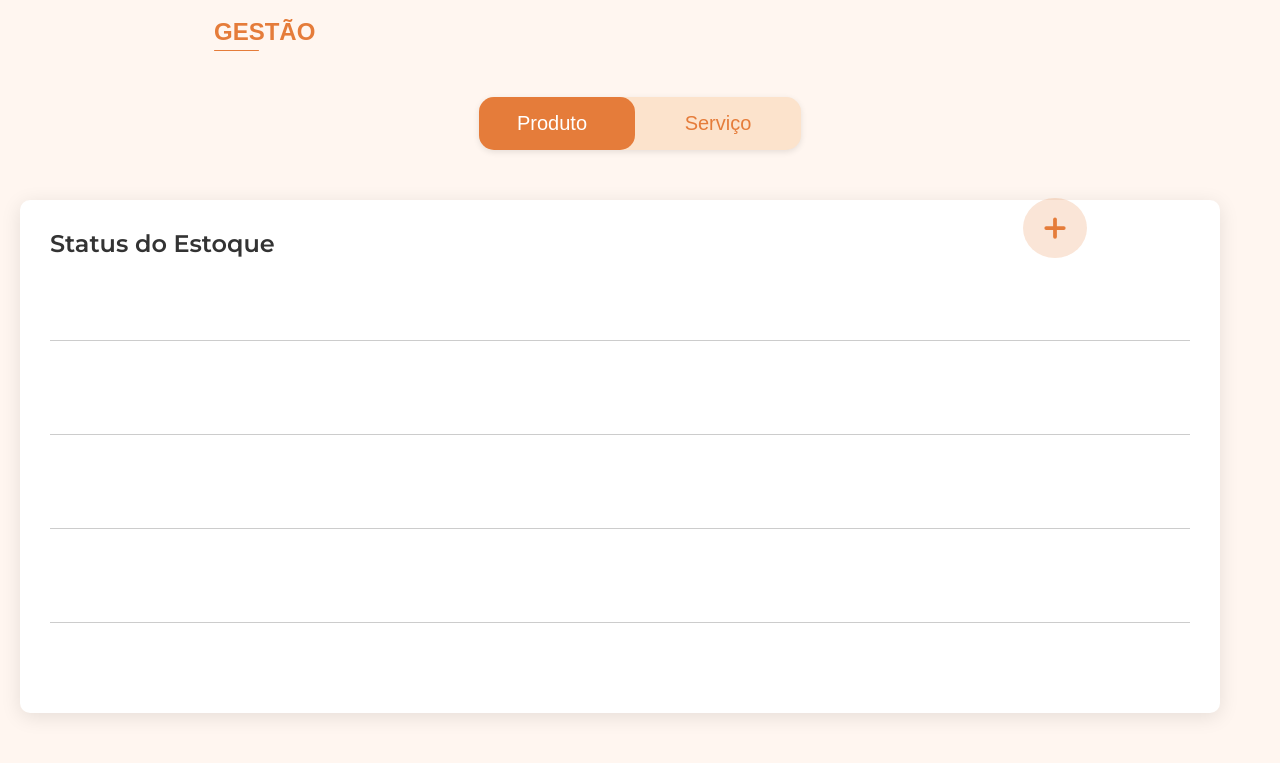
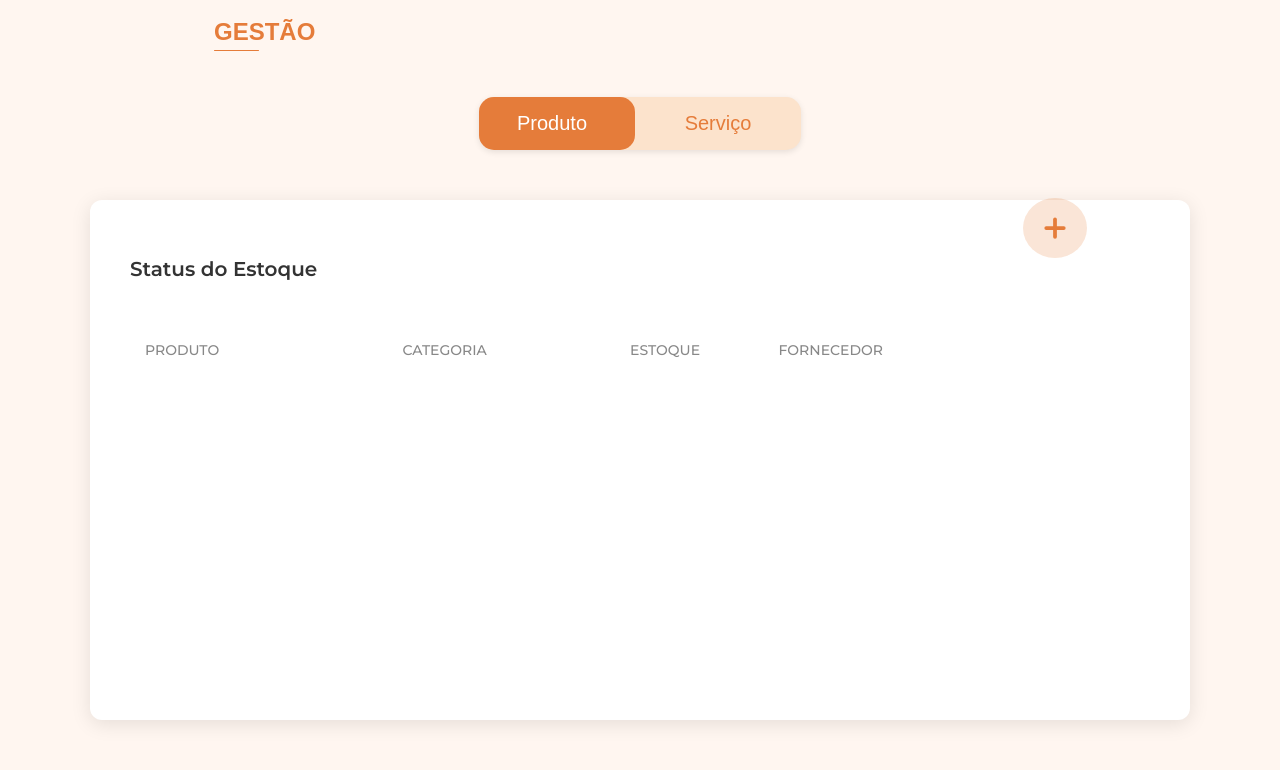
Before and after one commit to biancavaz/ProjetoFinal-Fluxee, a Flask app: page /gestao/ in a window 1280 px wide. Shown: the part 152-922 px from the top of the page. Run offline with Flask 3, Linux system fonts and the light colour scheme; the visitor is signed in with stand-in values (Sample User, id 1); data that the repository does not hold is empty.

Commit message:
consegui fazer puxar os dados.
a pag de produto esta puxando os dados, falta só estilizar

```diff
--- a/app/static/css/home.css
+++ b/app/static/css/home.css
@@ -234,165 +234,6 @@ a.card {
 
 
 
-
-
-
-
-/* Container principal: box + botão lado a lado */
-.gestao-container {
-    display: flex;
-    justify-content: center;   /* centraliza horizontalmente */
-    align-items: flex-start;   /* alinha topo da box e botão */
-    gap: 20px;                 /* distância fixa entre box e botão */
-    padding: 50px 20px;
-    box-sizing: border-box;
-    flex-wrap: nowrap;          /* importante: NÃO empilha na horizontal */
-}
-
-/* Box branca responsiva */
-.gestao-box {
-    flex: 0 0 1493px;          /* largura fixa da box */
-    height: 513px;             /* altura fixa */
-    background-color: #fff;
-    border-radius: 10px;
-    box-shadow: 0 4px 20px rgba(0,0,0,0.1);
-    padding: 30px;
-    display: flex;
-    flex-direction: column;
-    box-sizing: border-box;
-}
-
-/* Botão ao lado da box */
-.gestao-botao {
-    flex: 0 0 auto;           /* mantém largura do botão */
-    display: flex;
-    flex-direction: column;
-    justify-content: flex-start;
-    margin-top: 0;            /* alinhado ao topo da box */
-}
-
-.gestao-box-title {
-    font-size: 20px;        /* tamanho da fonte */
-    font-weight: 800;       /* mais destacado */
-    /* top: 22px; */
-    margin-left: 18px;
-    margin-bottom: 20px;    /* distância do título para o conteúdo da box */
-    text-align: left;       /* alinhamento do texto */
-    color: #333;            /* cor do texto */
-    line-height: 1.2;       /* altura da linha para melhor leitura */
-}
-
-
-
-
-
-/* Título da box */
-.gestao-box-title {
-    font-size: 24px;
-    font-weight: 600;
-    margin: 0; /* remove margem padrão */
-    padding-bottom: 0;
-}
-
-/* Linhas dentro da box */
-.gestao-linha {
-    border-bottom: 1px solid #ccc; /* cria a linha */
-    position: relative;
-}
-
-/* Espaçamento da primeira linha em relação ao título */
-.gestao-linha:first-of-type {
-    margin-top: 81px; /* distância do título */
-}
-
-/* Espaçamento das linhas seguintes */
-.gestao-linha + .gestao-linha {
-    margin-top: 93px; /* distância entre linhas */
-}
-
-/* Informação centralizada sobre a linha */
-.linha-info {
-    position: absolute;
-    top: 50%;             /* centraliza verticalmente na linha */
-    left: 50%;            /* centraliza horizontalmente */
-    transform: translate(-50%, -50%);
-    background-color: #fff; /* opcional: para "cobrir" a linha */
-    padding: 0 10px;        /* espaçamento horizontal */
-    font-size: 16px;
-    font-weight: 500;
-    color: #333;
-}
-
-
-
-
-
-
-
-
-
-
-/* ===== RESPONSIVIDADE ===== */
-
-/* Telas médias (laptops) */
-@media (max-width: 1600px) {
-    .gestao-container {
-        justify-content: flex-start; /* mantém alinhamento */
-    }
-
-    .gestao-box {
-        flex: 0 0 1200px;
-    }
-}
-
-/* Telas pequenas (tablets) */
-@media (max-width: 1024px) {
-    .gestao-container {
-        flex-direction: column; /* empilha box e botão */
-        align-items: center;
-    }
-
-    .gestao-box {
-        width: 100%;
-        max-width: 90%;
-        height: auto;
-    }
-
-    .gestao-botao {
-        margin-top: 20px; /* distância vertical quando empilhado */
-    }
-}
-
-/* Telas muito pequenas (celulares) */
-@media (max-width: 768px) {
-    .gestao-box {
-        width: 100%;
-        max-width: 95%;
-        height: auto;
-        padding: 20px;
-    }
-}
-
-
-
-
-
-
-
-
-
-
-
-
-
-
-
-
-
-
-
-
-
 /* ======== RESPONSIVIDADE ======== */
 
 /* Telas médias (tablets) */
@@ -446,3 +287,163 @@ a.card {
         border-radius: 0;
     }
 }
+
+
+
+/* ============================
+   GESTÃO – LAYOUT GERAL
+   ============================ */
+
+   .gestao-container {
+    display: flex;
+    justify-content: center;
+    align-items: flex-start;
+    gap: 50px;
+    padding: 50px 0;
+}
+
+/* Box branca */
+.gestao-box {
+    width: 1500px;
+    height: 520px;
+    background: #fff;
+    border-radius: 12px;
+    box-shadow: 0 4px 20px rgba(0,0,0,0.1);
+    padding: 40px;
+    box-sizing: border-box;
+}
+
+/* Título */
+.gestao-box-title {
+    font-size: 20px;
+    font-weight: 600;
+    margin-bottom: 50px;
+    color: #333;
+}
+
+/* Linha da tabela */
+.gestao-linha {
+    width: 100%;
+    height: 1px;
+    background: #ccc;
+    margin-bottom: 90px;
+    position: relative;
+}
+
+/* Remove margem da última */
+.gestao-linha:last-of-type {
+    margin-bottom: 0;
+}
+
+/* Texto sobre a linha */
+.linha-info {
+    position: absolute;
+    top: 50%;
+    left: 50%;
+    transform: translate(-50%, -50%);
+    background: #fff;
+    padding: 0 12px;
+    font-size: 16px;
+    font-weight: 500;
+    color: #444;
+}
+
+/* Botão à direita */
+.gestao-botao {
+    display: flex;
+    align-items: flex-start;
+}
+
+
+/* Cabeçalho */
+.gestao-cabecalho {
+    display: flex;
+    padding: 10px 15px;
+    font-weight: 500;
+    color: #888;
+    font-size: 14px;
+}
+
+.coluna-produto { width: 26%; }
+.coluna-categoria { width: 23%; }
+.coluna-estoque { width: 15%; }
+.coluna-fornecedor { width: 20%; }
+.coluna-acoes { width: 10%; text-align: right; }
+
+/* Linha dinâmica */
+.gestao-item {
+    display: flex;
+    align-items: center;
+    padding: 18px 15px;
+    border-bottom: 1px solid #ddd;
+    position: relative;
+}
+
+.item-produto { width: 26%; }
+.item-categoria { width: 23%; }
+.item-estoque { width: 15%; }
+.item-fornecedor { width: 20%; }
+
+.item-acoes {
+    width: 10%;
+    display: flex;
+    justify-content: flex-end;
+    gap: 12px;
+}
+
+.btn-acao img {
+    width: 22px;
+    height: 22px;
+    cursor: pointer;
+    transition: 0.2s;
+}
+
+.btn-acao img:hover {
+    transform: scale(1.1);
+}
+
+
+.linha-acoes img {
+    width: 30px;
+    height: 30px;
+    cursor: pointer;
+}
+
+
+
+/* Responsividade */
+@media (max-width: 1450px) {
+    .gestao-box {
+        width: 1100px;
+    }
+}
+
+@media (max-width: 1150px) {
+    .gestao-container {
+        flex-direction: column;
+        align-items: center;
+    }
+
+    .gestao-box {
+        width: 90%;
+        height: auto;
+    }
+
+    .gestao-botao {
+        margin-top: 20px;
+    }
+}
+
+@media (max-width: 700px) {
+    .gestao-box {
+        padding: 25px;
+    }
+
+    .gestao-box-title {
+        text-align: center;
+    }
+
+    .gestao-linha {
+        margin-bottom: 45px;
+    }
+}
--- a/app/templates/gestao.html
+++ b/app/templates/gestao.html
@@ -7,55 +7,69 @@
 </head>
 <body>
 
-    <!-- Inclui o header -->
+    <!-- HEADER -->
     {% include 'componentes/header/header.html' %}
 
-    <!-- Inclui o título da página -->
+    <!-- TÍTULO -->
     {% with texto="GESTÃO" %}
         {% include 'componentes/titulos/titulo.html' %}
     {% endwith %}
 
-    <!-- Botão de gestão -->
+    <!-- BOTÃO DE GESTÃO -->
     {% include 'componentes/botoes/botaogestao.html' %}
 
-    <!-- ARRUMAR BOX BRANCA E BOTAO -->
+    <!-- CONTAINER GERAL -->
+    <div class="gestao-container">
 
-    <div class="gestao-container">
-        <!-- Box branca à esquerda -->
+        <!-- BOX BRANCA -->
         <div class="gestao-box">
+
             <h2 class="gestao-box-title">Status do Estoque</h2>
 
-            <!-- FAZER A TABELA -->
+            <!-- TABELA DO ESTOQUE (ainda sem dados) -->
+            <div class="gestao-tabela">
 
-            <!-- Linha 1 -->
-            <div class="gestao-linha" style="margin-top: 81px;">
-                <span class="linha-info"></span>
+                <!-- Cabeçalho das colunas -->
+                <div class="gestao-cabecalho">
+                    <span class="coluna-produto">PRODUTO</span>
+                    <span class="coluna-categoria">CATEGORIA</span>
+                    <span class="coluna-estoque">ESTOQUE</span>
+                    <span class="coluna-fornecedor">FORNECEDOR</span>
+                </div>
+
+                <!-- LINHAS DINÂMICAS -->
+                {% for p in produtos %}
+                    <div class="gestao-linha linha-dinamica">
+
+                        <span class="linha-produto">{{ p.nome }}</span>
+                        <span class="linha-categoria">{{ p.tipo.nome }}</span>
+                        <span class="linha-estoque">{{ p.quantidade }}</span>
+                        <span class="linha-fornecedor">{{ p.fornecedor.nome }}</span>
+
+
+
+                        <!-- ÍCONES -->
+                        <span class="linha-acoes">
+                            <a href="{{ url_for('editar_produto', id=p.id) }}" class="btn-edit">
+                                <img src="{{ url_for('static', filename='icons/edit.png') }}" alt="editar">
+                            </a>
+
+                            <a href="{{ url_for('deletar_produto', id=p.id) }}" class="btn-delete">
+                                <img src="{{ url_for('static', filename='icons/delete.png') }}" alt="excluir">
+                            </a>
+                        </span>
+
+                    </div>
+                {% endfor %}
+
             </div>
 
-            <!-- Linha 2 -->
-            <div class="gestao-linha">
-                <span class="linha-info"></span>
-            </div>
-
-            <!-- Linha 3 -->
-            <div class="gestao-linha">
-                <span class="linha-info"></span>
-            </div>
-
-            <!-- Linha 4 -->
-            <div class="gestao-linha">
-                <span class="linha-info"></span>
-            </div>
-
-            <!-- Mais linhas podem ser adicionadas aqui -->
-        </div>
-
-        <!-- Botão à direita da box -->
+        <!-- BOTÃO À DIREITA -->
         <div class="gestao-botao">
             {% include 'componentes/botoes/botao_gestao_add_produto.html' %}
         </div>
+
     </div>
-
 
 </body>
 </html>
--- a/app/view.py
+++ b/app/view.py
@@ -81,12 +81,30 @@ def home():
 @app.route('/gestao/')
 @login_required
 def gestao():
-    return render_template('gestao.html')
+    produtos = Produto.query.all()   # Puxa tudo do banco
+    return render_template('gestao.html', produtos=produtos)
 
 @app.route('/gestao_servico/')
 @login_required
 def gestao_servico():
     return render_template('gestao_servico.html')
+
+
+@app.route('/produto/editar/<int:id>')
+@login_required
+def editar_produto(id):
+    produto = Produto.query.get_or_404(id)
+    return render_template('editar_produto.html', produto=produto)
+
+
+@app.route('/produto/deletar/<int:id>')
+@login_required
+def deletar_produto(id):
+    produto = Produto.query.get_or_404(id)
+    db.session.delete(produto)
+    db.session.commit()
+    return redirect(url_for('gestao'))
+
 
 # -------------------------
 # MOVIMENTAÇÕES
```
Also changed, not shown: app/static/icons/delete.png (added), app/static/icons/edit.png (added), instance/fluxee.db.
